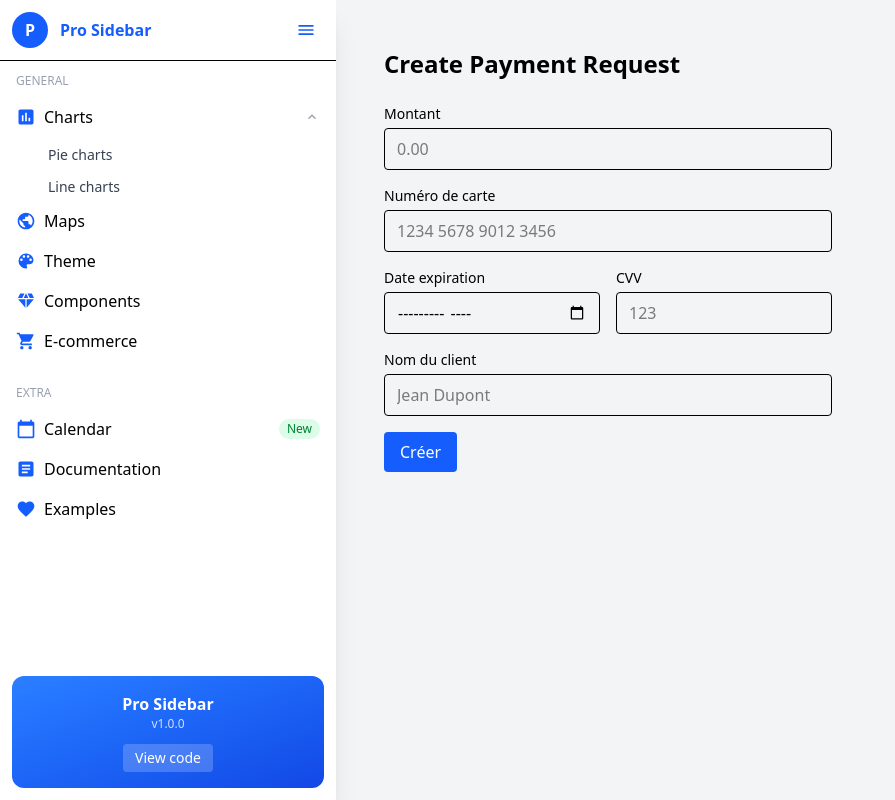
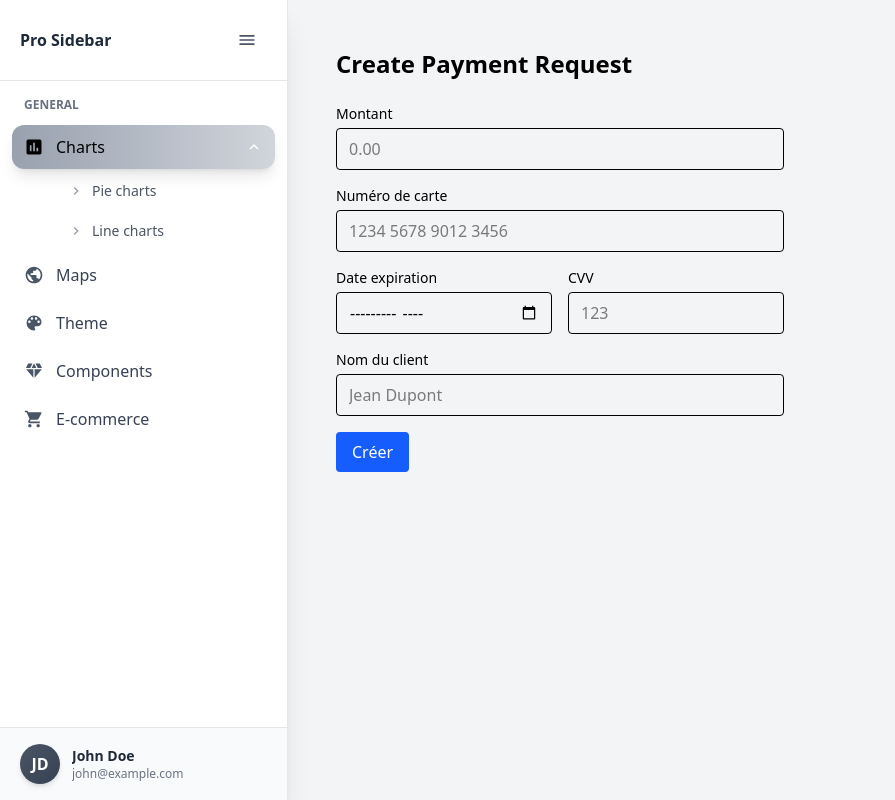
Before and after one commit to kamalnj/Distributed-Bank-Card-Payment-Verification-System, a React (Vite) app in the folder my-app/: page / in a window 1280 px wide. Shown: the whole page, without its empty margins (0-895 px from the left). Built offline with nearby package versions, Linux system fonts and the light colour scheme.

Commit message:
Kamal changes

```diff
--- a/my-app/src/components/SidebarNav.tsx
+++ b/my-app/src/components/SidebarNav.tsx
@@ -1,5 +1,5 @@
 import { useState } from 'react'
-import { MdMenu, MdInsertChart, MdPublic, MdColorLens, MdDiamond, MdShoppingCart, MdCalendarToday, MdExpandMore, MdArticle, MdFavorite } from 'react-icons/md'
+import { MdMenu, MdInsertChart, MdPublic, MdColorLens, MdDiamond, MdShoppingCart, MdExpandMore, MdChevronRight } from 'react-icons/md'
 import type { IconType } from 'react-icons'
 
 type Item = { label: string; icon: IconType; children?: Array<{ label: string }> }
@@ -12,52 +12,97 @@ const general: Item[] = [
   { label: 'E-commerce', icon: MdShoppingCart },
 ]
 
-const extra: Item[] = [
-  { label: 'Calendar', icon: MdCalendarToday },
-  { label: 'Documentation', icon: MdArticle },
-  { label: 'Examples', icon: MdFavorite },
-]
+
 
 export default function SidebarNav() {
   const [collapsed, setCollapsed] = useState(false)
   const [open, setOpen] = useState<Record<string, boolean>>({ Charts: true })
+  const [activeItem, setActiveItem] = useState('Charts')
 
   const toggleOpen = (key: string) => setOpen((s) => ({ ...s, [key]: !s[key] }))
 
   return (
-    <aside className={`${collapsed ? 'w-15' : 'w-84'} h-full bg-white shadow-xl  flex flex-col transition-all duration-200`}
-      aria-label="Sidebar navigation">
-      <div className="px-3 py-3 border-b flex items-center justify-between">
-        <div className="flex items-center gap-3">
-          <div className="h-9 w-9 rounded-full bg-blue-600 text-white grid place-items-center font-bold">P</div>
-          {!collapsed && <div className="font-semibold text-blue-600">Pro Sidebar</div>}
+    <aside
+      className={`${collapsed ? 'w-20' : 'w-72'} h-full bg-white shadow-xl flex flex-col transition-all duration-300 ease-in-out border-r border-gray-200`}
+      aria-label="Sidebar navigation"
+    >
+        {/* Header */}
+        <div className="px-5 py-5 border-b border-gray-200 flex items-center justify-between">
+          <div className="flex items-center gap-3 overflow-hidden">
+
+            <div className={`font-bold text-gray-800 transition-all duration-300 ${collapsed ? 'opacity-0 w-0' : 'opacity-100'}`}>
+              Pro Sidebar
             </div>
-        <button aria-label="Toggle sidebar" onClick={() => setCollapsed((c) => !c)}
-          className="p-2 rounded hover:bg-blue-50 text-blue-600">
+          </div>
+          <button
+            aria-label="Toggle sidebar"
+            onClick={() => setCollapsed((c) => !c)}
+            className="p-2.5 rounded-xl hover:bg-gray-100 text-gray-600 hover:text-gray-900 transition-all duration-200 active:scale-95"
+          >
             <MdMenu size={20} />
           </button>
         </div>
 
-      <nav className="flex-1 overflow-y-auto px-2 py-3">
-        {!collapsed && <div className="text-xs uppercase text-gray-400 px-2 mb-2">General</div>}
+        {/* Navigation */}
+        <nav className="flex-1 overflow-y-auto px-3 py-4 space-y-1 scrollbar-thin scrollbar-thumb-gray-300 scrollbar-track-transparent">
+          {/* General Section */}
+          <div className={`text-xs font-semibold text-gray-500 px-3 mb-3 transition-all duration-300 ${collapsed ? 'opacity-0 h-0' : 'opacity-100'}`}>
+            GENERAL
+          </div>
+
           {general.map((item) => (
             <div key={item.label}>
-            <button className="w-full flex items-center gap-2 justify-between px-2 py-2 rounded-lg hover:bg-blue-50"
-              onClick={() => item.children ? toggleOpen(item.label) : null}
+              <button
+                className={`w-full flex items-center gap-3 justify-between px-3 py-2.5 rounded-xl transition-all duration-200 group relative overflow-hidden
+                  ${activeItem === item.label
+                    ? 'bg-linear-to-r from-gray-400 to-gray-300 text-black shadow-lg'
+                    : 'hover:bg-gray-200 text-gray-700 hover:text-black'
+                  }
+                `}
+                onClick={() => {
+                  if (item.children) {
+                    toggleOpen(item.label)
+                  }
+                  setActiveItem(item.label)
+                }}
                 aria-expanded={!!open[item.label]}
               >
-              <span className="flex items-center gap-2">
-                <item.icon className="text-blue-600" size={20} />
-                {!collapsed && <span>{item.label}</span>}
+                <span className="flex items-center gap-3 relative z-10">
+                  <span className={`transition-all duration-200 ${activeItem === item.label ? 'text-black' : 'text-gray-600 group-hover:scale-110 group-hover:text-black'}`}>
+                    <item.icon size={20} />
+                  </span>
+                  <span className={`font-medium transition-all duration-300 ${collapsed ? 'opacity-0 w-0' : 'opacity-100'}`}>
+                    {item.label}
+                  </span>
                 </span>
                 {item.children && !collapsed && (
-                <MdExpandMore className={`${open[item.label] ? 'rotate-180' : ''} text-gray-400 transition-transform`} />
+                  <span className={`${open[item.label] ? 'rotate-180' : ''} transition-transform duration-300 ${activeItem === item.label ? 'text-white' : 'text-gray-400'}`}>
+                    <MdExpandMore
+                      size={18}
+                    />
+                  </span>
+                )}
+
+                {/* Tooltip for collapsed state */}
+                {collapsed && (
+                  <div className="absolute left-full ml-6 px-3 py-2 bg-gray-800 text-white text-sm rounded-lg opacity-0 group-hover:opacity-100 pointer-events-none transition-opacity duration-200 whitespace-nowrap z-50 shadow-xl">
+                    {item.label}
+                    <div className="absolute right-full top-1/2 -translate-y-1/2 border-4 border-transparent border-r-gray-800"></div>
+                  </div>
                 )}
               </button>
+
+              {/* Submenu */}
               {item.children && open[item.label] && !collapsed && (
-              <div className="ml-8 mt-1 space-y-1">
+                <div className="ml-11 mt-1 space-y-1 overflow-hidden animate-in slide-in-from-top-2 duration-200">
                   {item.children.map((c) => (
-                  <button key={c.label} className="w-full text-left px-2 py-1 rounded hover:bg-blue-50 text-sm text-gray-700">
+                    <button
+                      key={c.label}
+                      className="w-full text-left px-3 py-2 rounded-lg hover:bg-gray-600 text-sm text-gray-600 hover:text-white transition-all duration-200 flex items-center gap-2 group"
+                    >
+                      <span className="text-gray-400 group-hover:text-white transition-colors">
+                        <MdChevronRight size={16} />
+                      </span>
                       {c.label}
                     </button>
                   ))}
@@ -66,27 +111,19 @@ export default function SidebarNav() {
             </div>
           ))}
 
-        {!collapsed && <div className="text-xs uppercase text-gray-400 px-2 mt-6 mb-2">Extra</div>}
-        {extra.map((item) => (
-          <button key={item.label} className="w-full flex items-center gap-2 justify-between px-2 py-2 rounded-lg hover:bg-blue-50">
-            <span className="flex items-center gap-2">
-              <item.icon className="text-blue-600" size={20} />
-              {!collapsed && <span>{item.label}</span>}
-            </span>
-            {item.label === 'Calendar' && !collapsed && (
-              <span className="ml-2 inline-flex items-center rounded-full bg-green-100 text-green-700 text-xs px-2 py-0.5">New</span>
-            )}
-          </button>
-        ))}
+
         </nav>
 
-      <div className="p-3">
-        <div className={`${collapsed ? 'p-2' : 'p-4'} rounded-xl bg-gradient-to-br from-blue-500 to-blue-700 text-white text-center`}>
-          {!collapsed && <div className="font-semibold">Pro Sidebar</div>}
-          {!collapsed && <div className="text-xs opacity-80">v1.0.0</div>}
-          {!collapsed && (
-            <button className="mt-3 bg-white/20 hover:bg-white/30 text-white text-sm px-3 py-1 rounded">View code</button>
-          )}
+        {/* Footer */}
+        <div className={`px-5 py-4 border-t border-gray-200 bg-gray-50 transition-all duration-300 ${collapsed ? 'opacity-0 h-0 py-0' : 'opacity-100'}`}>
+          <div className="flex items-center gap-3">
+            <div className="h-10 w-10 rounded-full bg-linear-to-br from-gray-600 to-gray-700 flex items-center justify-center text-white font-semibold shadow-md">
+              JD
+            </div>
+            <div className="flex-1 overflow-hidden">
+              <div className="text-sm font-semibold text-gray-800">John Doe</div>
+              <div className="text-xs text-gray-500">john@example.com</div>
+            </div>
           </div>
         </div>
       </aside>
--- /dev/null
+++ b/package.json
@@ -0,0 +1,5 @@
+{
+  "dependencies": {
+    "react-icons": "^5.5.0"
+  }
+}
```
Also changed, not shown: 1 other file (tests, documents, lock files or other folders). Lines whose indentation alone changed are shown as unchanged.
